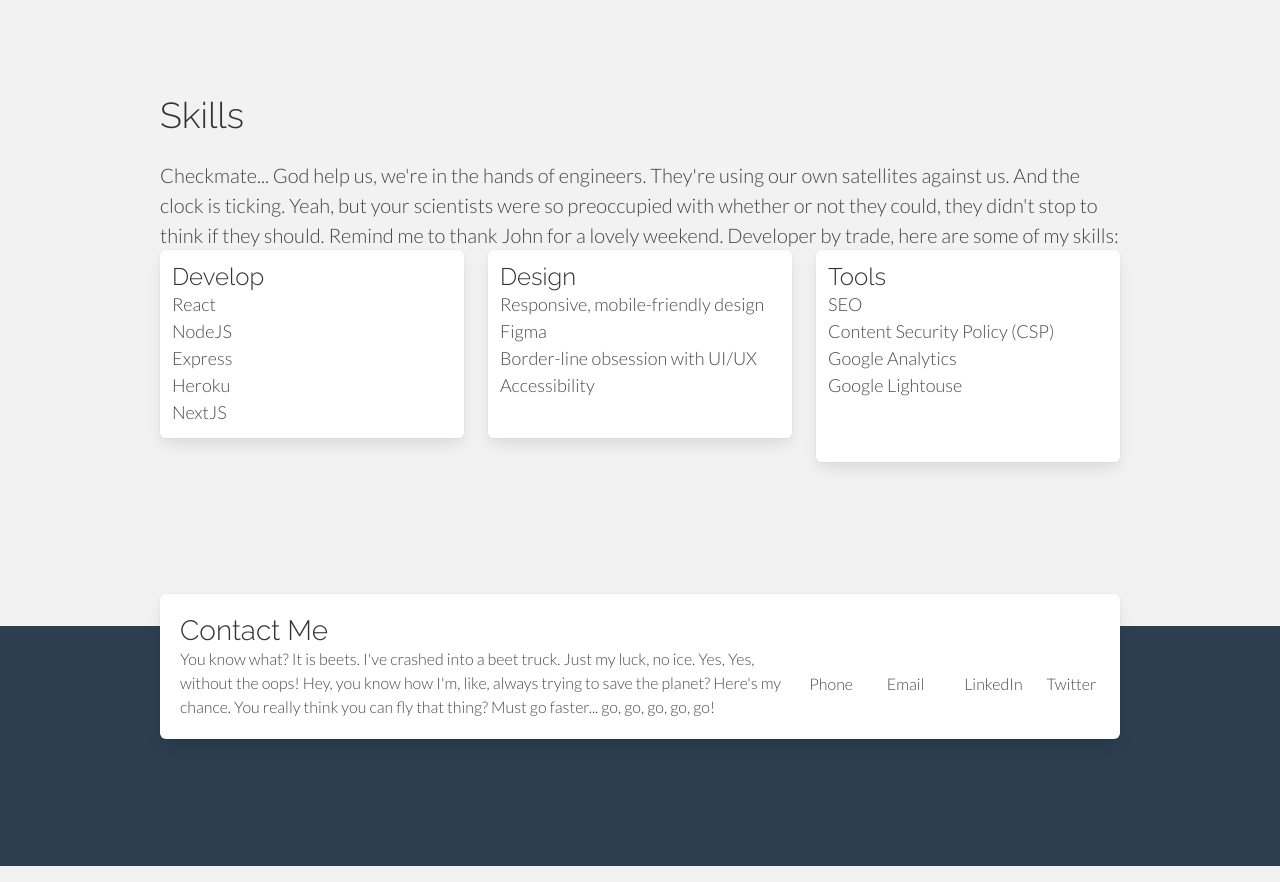
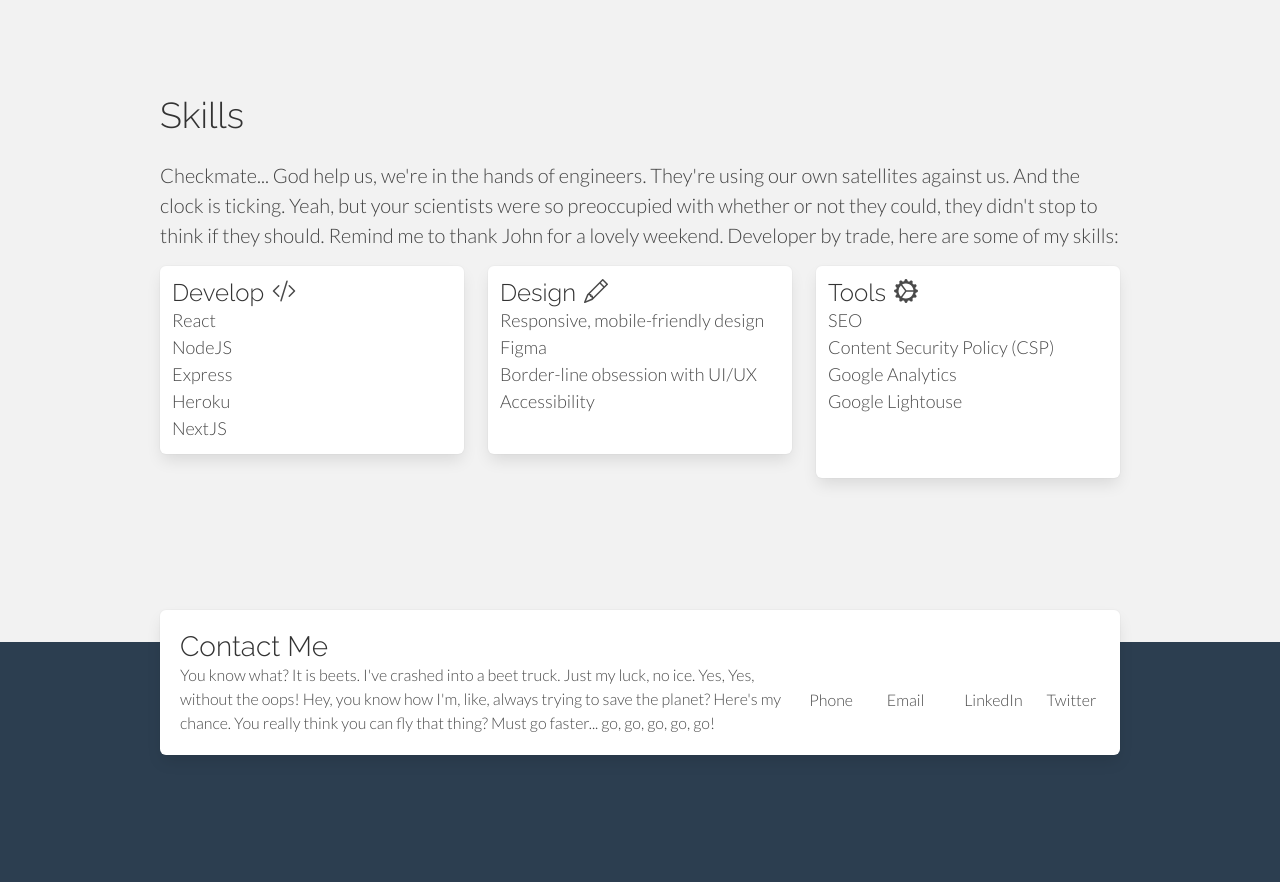
Before and after one commit to cbonaco1/personal_page, a Next.js app: page / in a window 1280 px wide. Shown: the part 3718-4600 px from the top of the page. Built offline with nearby package versions, Linux system fonts and the light colour scheme.

Commit message:
add icons and spacing to skills items

```diff
--- a/package.json
+++ b/package.json
@@ -12,6 +12,7 @@
     "next": "^10.0.7",
     "react": "17.0.1",
     "react-dom": "17.0.1",
+    "react-icons": "^4.2.0",
     "sass": "^1.32.7"
   }
 }
--- a/src/components/SkillsItem.jsx
+++ b/src/components/SkillsItem.jsx
@@ -1,9 +1,16 @@
-import React, { Fragment} from "react";
+import React, { Fragment } from "react";
 
-const SkillsItem = ({ title, list }) => {
+import styles from "styles/SkillsItem.module.scss";
+
+const SkillsItem = ({ title, icon, list }) => {
   return (
     <Fragment>
-      <h5 className="is-capitalized">{title}</h5>
+      <div className={`displayFlex ${styles.title}`}>
+        <h5 className="is-capitalized">{title}</h5>
+        <div className={`${styles.iconWrapper}`}>
+          {icon}
+        </div>
+      </div>
       <ul>
         {list.map((listItem, index) => {
           return (
--- a/src/pages/index.js
+++ b/src/pages/index.js
@@ -1,4 +1,6 @@
 import Head from 'next/head'
+
+import { IconContext } from "react-icons";
 
 import Home from 'sections/Home'
 import Work from 'sections/Work'
@@ -15,10 +17,12 @@ export default function Index() {
         <link rel="stylesheet" href="http://fonts.googleapis.com/css?family=Raleway:400,300,700&display=swap" type="text/css"/>
       </Head>
       <main>
-        <Home />
-        <Work />
-        <Skills />
-        <Contact />
+        <IconContext.Provider value={{ size: '1.5em' }}>
+          <Home />
+          <Work />
+          <Skills />
+          <Contact />
+        </IconContext.Provider>
       </main>
     </div>
   )
--- a/src/sections/Skills.jsx
+++ b/src/sections/Skills.jsx
@@ -1,4 +1,5 @@
 import React from "react";
+import { BsCodeSlash, BsGearWideConnected, BsPencil } from "react-icons/bs";
 import Section from "./Section";
 import SkillsItem from "components/SkillsItem";
 
@@ -41,13 +42,13 @@ const Skills = () => {
       <div>
         <ul className="columns">
           <li className="column box">
-            <SkillsItem title="develop" list={developSkillsItem} />
+            <SkillsItem title="develop" icon={<BsCodeSlash />} list={developSkillsItem} />
           </li>
           <li className="column box">
-            <SkillsItem title="design" list={designSkillsItem} />
+            <SkillsItem title="design" icon={<BsPencil />} list={designSkillsItem} />
           </li>
           <li className="column box">
-            <SkillsItem title="tools" list={toolsSkillsItems} />
+            <SkillsItem title="tools" icon={<BsGearWideConnected />} list={toolsSkillsItems} />
           </li>
         </ul>
       </div>
--- a/src/styles/Skills.module.scss
+++ b/src/styles/Skills.module.scss
@@ -1,9 +1,3 @@
 .left {
   padding-bottom: 1rem;
 }
-
-@media screen and (min-width: 1024px) {
-  .left {
-    padding-bottom: 0;
-  }
-}
--- /dev/null
+++ b/src/styles/SkillsItem.module.scss
@@ -0,0 +1,7 @@
+.title {
+  align-items: center;
+}
+
+.iconWrapper {
+  margin-left: 0.5rem;
+}
```
Also changed, not shown: 1 other file (tests, documents, lock files or other folders).
